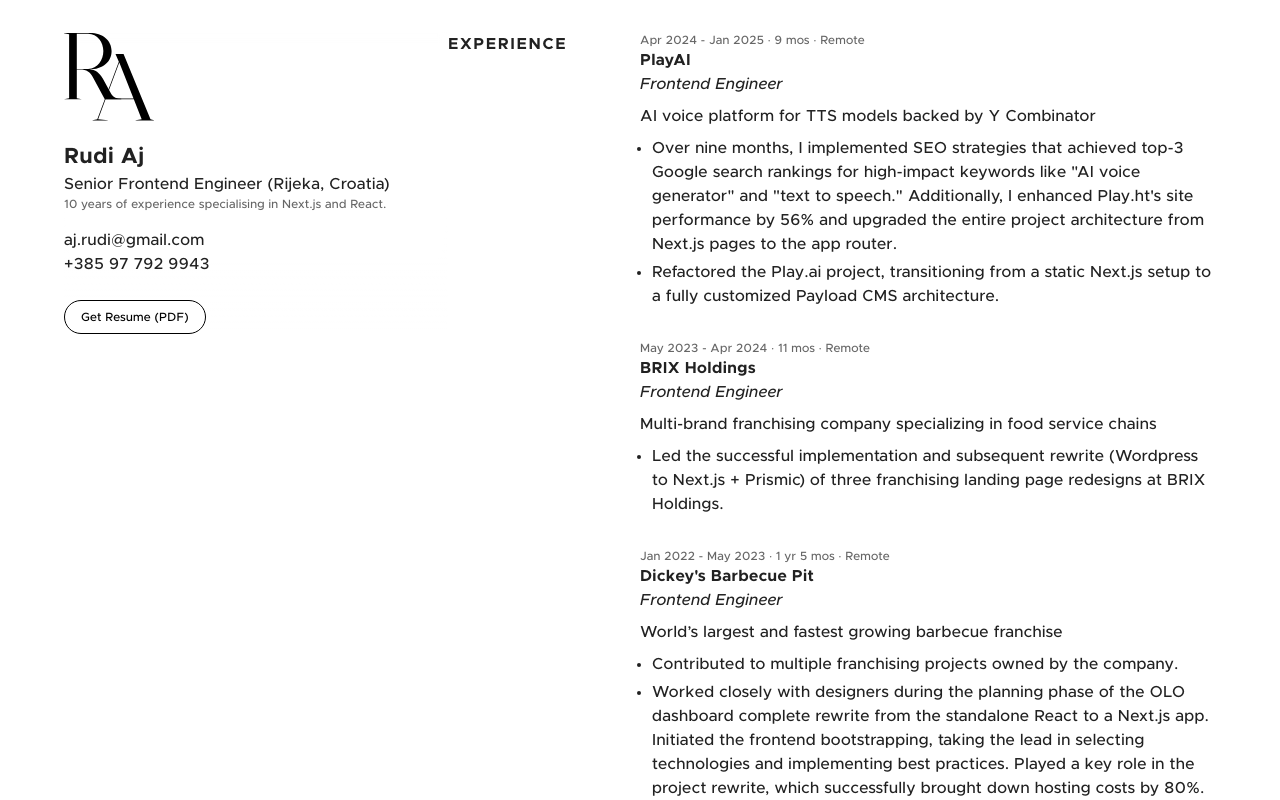
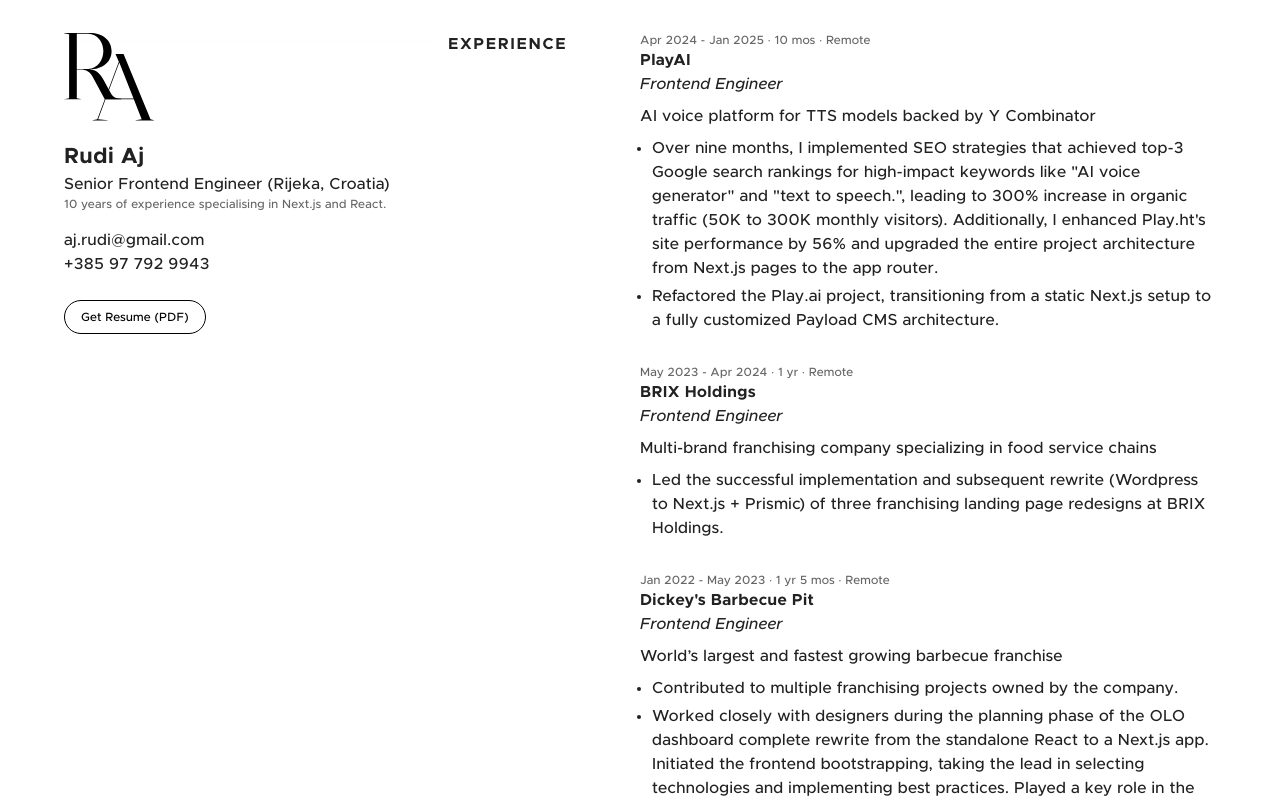
Before and after one commit to rudiaj/personal-website, a Next.js app: page / in a window 1280 px wide. Built offline with nearby package versions, Linux system fonts and the light colour scheme.

Commit message:
fix: replace cv, add missing exp

```diff
--- a/constants/data.ts
+++ b/constants/data.ts
@@ -1,16 +1,16 @@
 export const EXPERIENCE = [
   {
-    date: "Apr 2024 - Jan 2025 · 9 mos · Remote",
+    date: "Apr 2024 - Jan 2025 · 10 mos · Remote",
     company: "PlayAI",
     role: "Frontend Engineer",
     description: "AI voice platform for TTS models backed by Y Combinator",
     tasks: [
-      'Over nine months, I implemented SEO strategies that achieved top-3 Google search rankings for high-impact keywords like "AI voice generator" and "text to speech." Additionally, I enhanced Play.ht\'s site performance by 56% and upgraded the entire project architecture from Next.js pages to the app router.',
+      'Over nine months, I implemented SEO strategies that achieved top-3 Google search rankings for high-impact keywords like "AI voice generator" and "text to speech.", leading to 300% increase in organic traffic (50K to 300K monthly visitors). Additionally, I enhanced Play.ht\'s site performance by 56% and upgraded the entire project architecture from Next.js pages to the app router.',
       "Refactored the Play.ai project, transitioning from a static Next.js setup to a fully customized Payload CMS architecture.",
     ],
   },
   {
-    date: "May 2023 - Apr 2024 · 11 mos · Remote",
+    date: "May 2023 - Apr 2024 · 1 yr · Remote",
     company: "BRIX Holdings",
     role: "Frontend Engineer",
     description:
@@ -57,6 +57,15 @@
       "Worked closely with AutoScout24 in-house team, transforming their monolith-based structure to a modern React Web App.",
       "Guided and mentored junior developers through coding best practices and project workflows.",
       "Contributed as a core developer on in-house product - accounting app built using MERN stack.",
+    ],
+  },
+  {
+    date: "Mar 2017 - Sep 2017 · 7  mos · Belgrade · On-site",
+    company: "Digital Cube",
+    role: "Frontend Engineer",
+    description: "Digital agency",
+    tasks: [
+      "Worked as a contributor on a fitness tracking app powered by AngularJS.",
     ],
   },
   {
```
Also changed, not shown: 1 other file (tests, documents, lock files or other folders).
